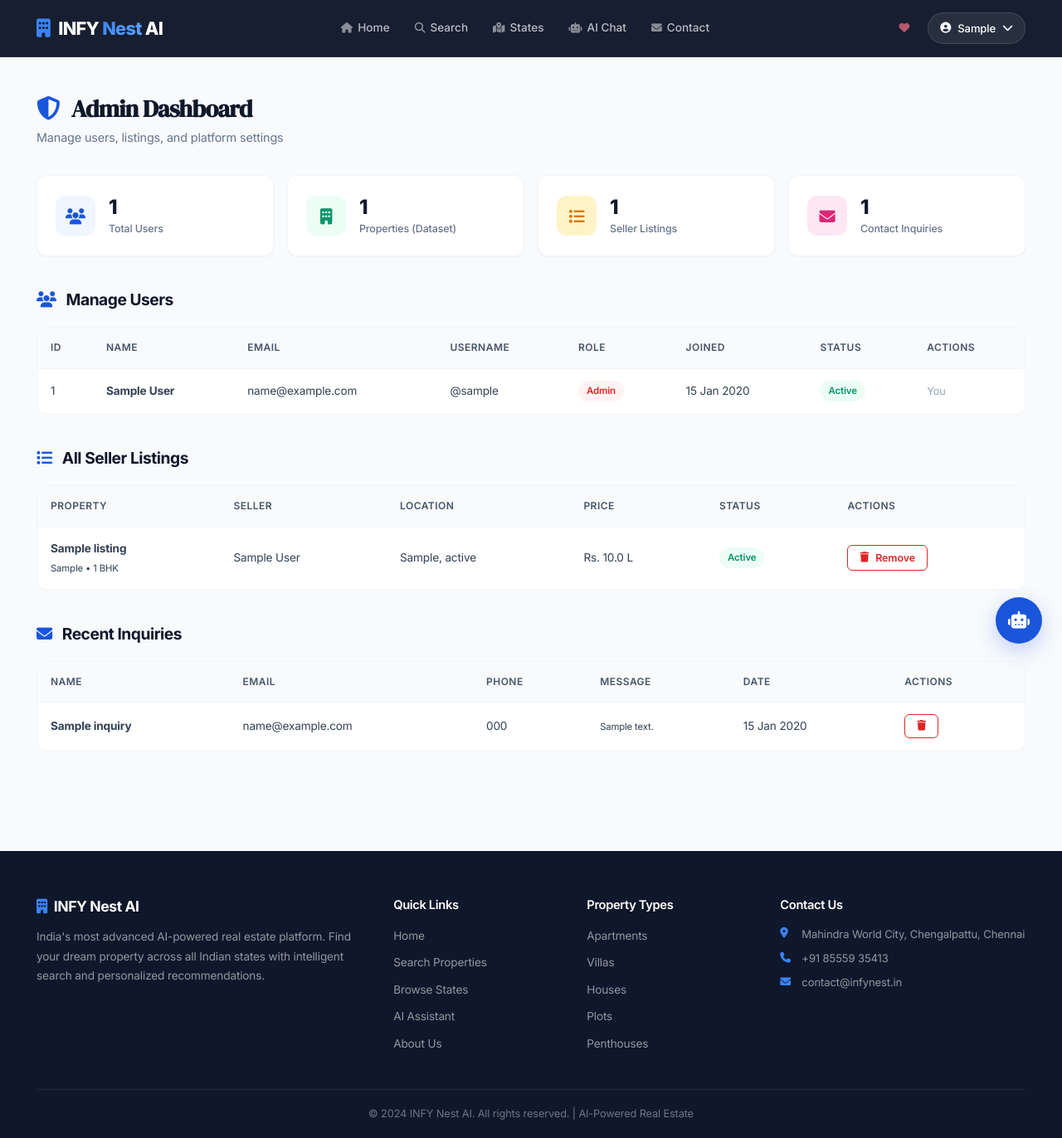
After one commit to niteeshjay2-bot/june, a Flask app: page /admin in a window 1280 px wide. The commit adds this page. Shown: the whole page at 83% size. Run offline with Flask 3, Linux system fonts and the light colour scheme; a user stored in the database is signed in; tables that the repository leaves empty hold one stand-in row (values such as "Sample post"); parts of the project's set-up code (start-up, migrations or seed data) failed here and were passed over.

Commit message:
feat: add Admin Dashboard with full platform management
Admin can:
- View platform stats (users, properties, listings, inquiries)
- Change user roles (buyer/seller/admin)
- Enable/disable user accounts
- Delete users
- Remove any seller listing
- Delete contact inquiries
- Role-based access control (only admin role can access /admin)

How to make yourself admin:
1. Register a new account
2. Manually update DB: UPDATE users SET role='admin' WHERE username='your_username'
3. Or use Flask shell to set user.role = 'admin'

Admin panel shows in nav dropdown only for admin users.

```diff
--- a/ai_real_estate/app.py
+++ b/ai_real_estate/app.py
@@ -517,6 +517,126 @@ def create_app():
         flash('Listing deleted.', 'info')
         return redirect(url_for('seller_dashboard'))
 
+    # ==================== ADMIN DASHBOARD ====================
+
+    def admin_required(f):
+        """Decorator to restrict access to admin users only"""
+        from functools import wraps
+        @wraps(f)
+        def decorated_function(*args, **kwargs):
+            if not current_user.is_authenticated or current_user.role != 'admin':
+                flash('Access denied. Admin privileges required.', 'error')
+                return redirect(url_for('home'))
+            return f(*args, **kwargs)
+        return decorated_function
+
+    @app.route('/admin')
+    @login_required
+    def admin_dashboard():
+        """Admin dashboard - manage everything"""
+        if current_user.role != 'admin':
+            flash('Access denied. Admin privileges required.', 'error')
+            return redirect(url_for('home'))
+
+        from models import SellerListing, ContactInquiry
+
+        total_users = User.query.count()
+        total_properties = Property.query.count()
+        total_listings = SellerListing.query.count()
+        total_inquiries = ContactInquiry.query.count()
+
+        users = User.query.order_by(User.created_at.desc()).all()
+        listings = SellerListing.query.order_by(SellerListing.created_at.desc()).limit(20).all()
+        inquiries = ContactInquiry.query.order_by(ContactInquiry.created_at.desc()).limit(20).all()
+
+        return render_template('admin_dashboard.html',
+                               total_users=total_users,
+                               total_properties=total_properties,
+                               total_listings=total_listings,
+                               total_inquiries=total_inquiries,
+                               users=users,
+                               listings=listings,
+                               inquiries=inquiries)
+
+    @app.route('/admin/user/<int:user_id>/role', methods=['POST'])
+    @login_required
+    def admin_change_role(user_id):
+        """Change user role"""
+        if current_user.role != 'admin':
+            flash('Access denied.', 'error')
+            return redirect(url_for('home'))
+
+        user = User.query.get_or_404(user_id)
+        new_role = request.form.get('role', 'buyer')
+        if new_role in ['buyer', 'seller', 'admin']:
+            user.role = new_role
+            db.session.commit()
+            flash(f'{user.full_name} role changed to {new_role}.', 'success')
+        return redirect(url_for('admin_dashboard'))
+
+    @app.route('/admin/user/<int:user_id>/toggle', methods=['POST'])
+    @login_required
+    def admin_toggle_user(user_id):
+        """Enable/disable user"""
+        if current_user.role != 'admin':
+            flash('Access denied.', 'error')
+            return redirect(url_for('home'))
+
+        user = User.query.get_or_404(user_id)
+        user.is_active = not user.is_active
+        db.session.commit()
+        status = 'enabled' if user.is_active else 'disabled'
+        flash(f'{user.full_name} account {status}.', 'info')
+        return redirect(url_for('admin_dashboard'))
+
+    @app.route('/admin/user/<int:user_id>/delete', methods=['POST'])
+    @login_required
+    def admin_delete_user(user_id):
+        """Delete user"""
+        if current_user.role != 'admin':
+            flash('Access denied.', 'error')
+            return redirect(url_for('home'))
+
+        user = User.query.get_or_404(user_id)
+        if user.id == current_user.id:
+            flash('Cannot delete yourself.', 'error')
+            return redirect(url_for('admin_dashboard'))
+
+        db.session.delete(user)
+        db.session.commit()
+        flash(f'User {user.full_name} deleted.', 'info')
+        return redirect(url_for('admin_dashboard'))
+
+    @app.route('/admin/listing/<int:listing_id>/delete', methods=['POST'])
+    @login_required
+    def admin_delete_listing(listing_id):
+        """Admin delete any listing"""
+        if current_user.role != 'admin':
+            flash('Access denied.', 'error')
+            return redirect(url_for('home'))
+
+        from models import SellerListing
+        listing = SellerListing.query.get_or_404(listing_id)
+        db.session.delete(listing)
+        db.session.commit()
+        flash('Listing removed.', 'info')
+        return redirect(url_for('admin_dashboard'))
+
+    @app.route('/admin/inquiry/<int:inquiry_id>/delete', methods=['POST'])
+    @login_required
+    def admin_delete_inquiry(inquiry_id):
+        """Delete inquiry"""
+        if current_user.role != 'admin':
+            flash('Access denied.', 'error')
+            return redirect(url_for('home'))
+
+        from models import ContactInquiry
+        inquiry = ContactInquiry.query.get_or_404(inquiry_id)
+        db.session.delete(inquiry)
+        db.session.commit()
+        flash('Inquiry deleted.', 'info')
+        return redirect(url_for('admin_dashboard'))
+
     @app.route('/about')
     def about():
         """About page"""
--- a/ai_real_estate/models.py
+++ b/ai_real_estate/models.py
@@ -24,7 +24,7 @@ class User(UserMixin, db.Model):
     profile_pic = db.Column(db.String(256), default='default_avatar.png')
     created_at = db.Column(db.DateTime, default=datetime.utcnow)
     is_active = db.Column(db.Boolean, default=True)
-    role = db.Column(db.String(20), default='buyer')  # 'buyer' or 'seller'
+    role = db.Column(db.String(20), default='buyer')  # 'buyer', 'seller', or 'admin'
 
     # Relationships
     favorites = db.relationship('Favorite', backref='user', lazy=True, cascade='all, delete-orphan')
--- a/ai_real_estate/static/css/style.css
+++ b/ai_real_estate/static/css/style.css
@@ -1990,3 +1990,10 @@ h1, h2, h3, h4, h5, h6 {
     border-color: var(--primary);
     box-shadow: 0 0 0 3px rgba(26, 86, 219, 0.06);
 }
+
+
+
+/* Admin role badges */
+.status-buyer { background: #eff6ff; color: #1a56db; }
+.status-seller { background: #ecfdf5; color: #059669; }
+.status-admin { background: #fef2f2; color: #dc2626; }
--- /dev/null
+++ b/ai_real_estate/templates/admin_dashboard.html
@@ -0,0 +1,195 @@
+{% extends "base.html" %}
+{% block title %}Admin Dashboard{% endblock %}
+
+{% block content %}
+<section class="dashboard-page">
+    <div class="container">
+        <div class="dashboard-header">
+            <div>
+                <h1><i class="fas fa-shield-alt"></i> Admin Dashboard</h1>
+                <p>Manage users, listings, and platform settings</p>
+            </div>
+        </div>
+
+        <!-- Stats -->
+        <div class="dashboard-stats">
+            <div class="dash-stat-card">
+                <div class="dash-stat-icon" style="background: #eff6ff;"><i class="fas fa-users" style="color: #1a56db;"></i></div>
+                <div>
+                    <h3>{{ total_users }}</h3>
+                    <p>Total Users</p>
+                </div>
+            </div>
+            <div class="dash-stat-card">
+                <div class="dash-stat-icon" style="background: #ecfdf5;"><i class="fas fa-building" style="color: #059669;"></i></div>
+                <div>
+                    <h3>{{ total_properties }}</h3>
+                    <p>Properties (Dataset)</p>
+                </div>
+            </div>
+            <div class="dash-stat-card">
+                <div class="dash-stat-icon" style="background: #fef3c7;"><i class="fas fa-list" style="color: #d97706;"></i></div>
+                <div>
+                    <h3>{{ total_listings }}</h3>
+                    <p>Seller Listings</p>
+                </div>
+            </div>
+            <div class="dash-stat-card">
+                <div class="dash-stat-icon" style="background: #fce7f3;"><i class="fas fa-envelope" style="color: #db2777;"></i></div>
+                <div>
+                    <h3>{{ total_inquiries }}</h3>
+                    <p>Contact Inquiries</p>
+                </div>
+            </div>
+        </div>
+
+        <!-- Manage Users -->
+        <div class="dashboard-section">
+            <h2><i class="fas fa-users"></i> Manage Users</h2>
+            <div class="listings-table">
+                <table>
+                    <thead>
+                        <tr>
+                            <th>ID</th>
+                            <th>Name</th>
+                            <th>Email</th>
+                            <th>Username</th>
+                            <th>Role</th>
+                            <th>Joined</th>
+                            <th>Status</th>
+                            <th>Actions</th>
+                        </tr>
+                    </thead>
+                    <tbody>
+                        {% for user in users %}
+                        <tr>
+                            <td>{{ user.id }}</td>
+                            <td><strong>{{ user.full_name }}</strong></td>
+                            <td>{{ user.email }}</td>
+                            <td>@{{ user.username }}</td>
+                            <td>
+                                <span class="status-badge status-{{ user.role }}">{{ user.role|capitalize }}</span>
+                            </td>
+                            <td>{{ user.created_at.strftime('%d %b %Y') }}</td>
+                            <td>
+                                {% if user.is_active %}
+                                <span class="status-badge status-active">Active</span>
+                                {% else %}
+                                <span class="status-badge status-inactive">Disabled</span>
+                                {% endif %}
+                            </td>
+                            <td>
+                                {% if user.id != current_user.id %}
+                                <form method="POST" action="{{ url_for('admin_change_role', user_id=user.id) }}" style="display:inline;">
+                                    <select name="role" onchange="this.form.submit()" style="padding:4px 8px;border-radius:4px;border:1px solid #e2e8f0;font-size:0.75rem;">
+                                        <option value="buyer" {% if user.role == 'buyer' %}selected{% endif %}>Buyer</option>
+                                        <option value="seller" {% if user.role == 'seller' %}selected{% endif %}>Seller</option>
+                                        <option value="admin" {% if user.role == 'admin' %}selected{% endif %}>Admin</option>
+                                    </select>
+                                </form>
+                                <form method="POST" action="{{ url_for('admin_toggle_user', user_id=user.id) }}" style="display:inline;">
+                                    <button type="submit" class="btn btn-sm btn-outline" style="{% if user.is_active %}color:#dc2626;border-color:#dc2626;{% else %}color:#059669;border-color:#059669;{% endif %}">
+                                        {% if user.is_active %}<i class="fas fa-ban"></i>{% else %}<i class="fas fa-check"></i>{% endif %}
+                                    </button>
+                                </form>
+                                <form method="POST" action="{{ url_for('admin_delete_user', user_id=user.id) }}" style="display:inline;">
+                                    <button type="submit" class="btn btn-sm btn-outline" style="color:#dc2626;border-color:#dc2626;"><i class="fas fa-trash"></i></button>
+                                </form>
+                                {% else %}
+                                <span style="color:var(--gray-400);font-size:0.8rem;">You</span>
+                                {% endif %}
+                            </td>
+                        </tr>
+                        {% endfor %}
+                    </tbody>
+                </table>
+            </div>
+        </div>
+
+        <!-- Seller Listings -->
+        <div class="dashboard-section">
+            <h2><i class="fas fa-list"></i> All Seller Listings</h2>
+            {% if listings %}
+            <div class="listings-table">
+                <table>
+                    <thead>
+                        <tr>
+                            <th>Property</th>
+                            <th>Seller</th>
+                            <th>Location</th>
+                            <th>Price</th>
+                            <th>Status</th>
+                            <th>Actions</th>
+                        </tr>
+                    </thead>
+                    <tbody>
+                        {% for listing in listings %}
+                        <tr>
+                            <td><strong>{{ listing.title }}</strong><br><small>{{ listing.property_type }} • {{ listing.bhk }} BHK</small></td>
+                            <td>{{ listing.seller.full_name }}</td>
+                            <td>{{ listing.city }}, {{ listing.state }}</td>
+                            <td>Rs. {{ listing.get_price_formatted() }}</td>
+                            <td><span class="status-badge status-{{ listing.status }}">{{ listing.status|capitalize }}</span></td>
+                            <td>
+                                <form method="POST" action="{{ url_for('admin_delete_listing', listing_id=listing.id) }}" style="display:inline;">
+                                    <button type="submit" class="btn btn-sm btn-outline" style="color:#dc2626;border-color:#dc2626;"><i class="fas fa-trash"></i> Remove</button>
+                                </form>
+                            </td>
+                        </tr>
+                        {% endfor %}
+                    </tbody>
+                </table>
+            </div>
+            {% else %}
+            <div class="empty-state">
+                <i class="fas fa-list"></i>
+                <h3>No seller listings yet</h3>
+                <p>Seller listings will appear here when users post properties.</p>
+            </div>
+            {% endif %}
+        </div>
+
+        <!-- Contact Inquiries -->
+        <div class="dashboard-section">
+            <h2><i class="fas fa-envelope"></i> Recent Inquiries</h2>
+            {% if inquiries %}
+            <div class="listings-table">
+                <table>
+                    <thead>
+                        <tr>
+                            <th>Name</th>
+                            <th>Email</th>
+                            <th>Phone</th>
+                            <th>Message</th>
+                            <th>Date</th>
+                            <th>Actions</th>
+                        </tr>
+                    </thead>
+                    <tbody>
+                        {% for inq in inquiries %}
+                        <tr>
+                            <td><strong>{{ inq.name }}</strong></td>
+                            <td>{{ inq.email }}</td>
+                            <td>{{ inq.phone or '-' }}</td>
+                            <td><small>{{ inq.message[:80] }}{% if inq.message|length > 80 %}...{% endif %}</small></td>
+                            <td>{{ inq.created_at.strftime('%d %b %Y') }}</td>
+                            <td>
+                                <form method="POST" action="{{ url_for('admin_delete_inquiry', inquiry_id=inq.id) }}" style="display:inline;">
+                                    <button type="submit" class="btn btn-sm btn-outline" style="color:#dc2626;border-color:#dc2626;"><i class="fas fa-trash"></i></button>
+                                </form>
+                            </td>
+                        </tr>
+                        {% endfor %}
+                    </tbody>
+                </table>
+            </div>
+            {% else %}
+            <div class="empty-state">
+                <i class="fas fa-envelope"></i>
+                <h3>No inquiries yet</h3>
+            </div>
+            {% endif %}
+        </div>
+    </div>
+</section>
+{% endblock %}
--- a/ai_real_estate/templates/base.html
+++ b/ai_real_estate/templates/base.html
@@ -38,6 +38,9 @@
                         <a href="{{ url_for('auth.profile') }}"><i class="fas fa-user"></i> Profile</a>
                         <a href="{{ url_for('buyer_dashboard') }}"><i class="fas fa-shopping-bag"></i> Buyer Dashboard</a>
                         <a href="{{ url_for('seller_dashboard') }}"><i class="fas fa-store"></i> Seller Dashboard</a>
+                        {% if current_user.role == 'admin' %}
+                        <a href="{{ url_for('admin_dashboard') }}"><i class="fas fa-shield-alt"></i> Admin Panel</a>
+                        {% endif %}
                         <a href="{{ url_for('favorites') }}"><i class="fas fa-heart"></i> Favorites</a>
                         <hr>
                         <a href="{{ url_for('auth.logout') }}"><i class="fas fa-sign-out-alt"></i> Logout</a>
```
